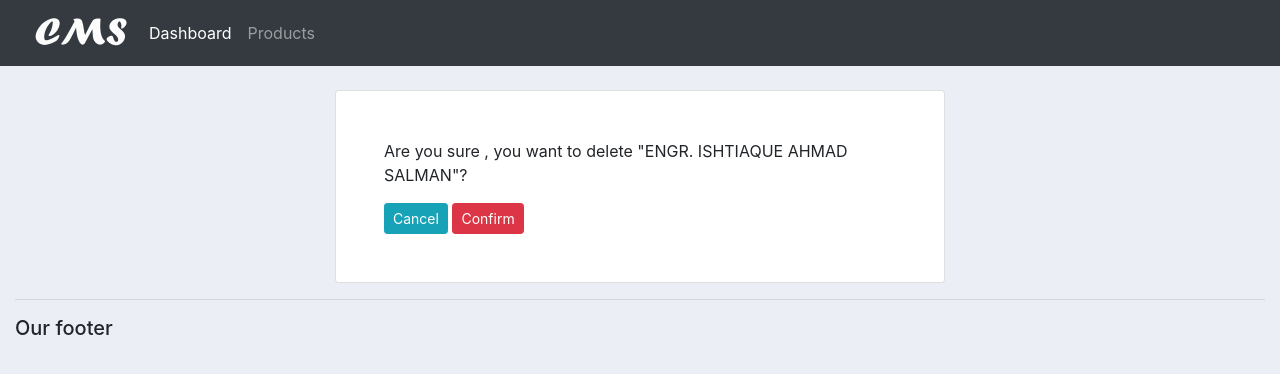
After one commit to Rayhun/Customer-Management, a Django app: page /delete_order/12 in a window 1280 px wide. The commit adds this page. Shown: the top 374 px of the page. Run offline with Django 3.2, Linux system fonts and the light colour scheme; data comes from the database, SQL or seed files in the repository; both versions use the stored data as it was after the commit; some libraries are stand-ins or nearby versions.

Commit message:
order delete operation

```diff
--- a/project/CMS/accounts/templates/accounts/customer.html
+++ b/project/CMS/accounts/templates/accounts/customer.html
@@ -55,8 +55,8 @@
                         <td>{{ order.Product.catagory }}</td>
                         <td>{{ order.date_created }}</td>
                         <td>{{ order.statur }}</td>
-                        <td><a class="btn btn-primary" href="#">Update</a></td>
-                        <td><a class="btn btn-danger" href="#">Remove</a></td>
+                        <td><a class="btn btn-sm btn-info" href="{% url 'update_order' order.pk %}">Update</a></td>
+                        <td><a class="btn btn-danger" href="{% url 'delete_order' order.pk %}">Delete</a></td>
                     </tr>
                     {% endfor %}
             </table>
--- a/project/CMS/accounts/templates/accounts/dashbord.html
+++ b/project/CMS/accounts/templates/accounts/dashbord.html
@@ -45,7 +45,7 @@
                     <td>{{ order.date_created }}</td>
                     <td>{{ order.statur }}</td>
                     <td><a class="btn btn-sm btn-info" href="{% url 'update_order' order.pk %}">Update</a></td>
-                    <td><a class="btn btn-danger" href="#">Delete</a></td>
+                    <td><a class="btn btn-sm btn-danger" href="{% url 'delete_order' order.pk %}">Delete</a></td>
                 </tr>
                 {% endfor %}
             </table>
--- /dev/null
+++ b/project/CMS/accounts/templates/accounts/delete.html
@@ -0,0 +1,18 @@
+{% extends 'accounts/main.html' %}
+{% load static %}
+{% block content %}
+<div class="container-fluid">
+<br>
+<div class="row">
+    <div class="col-md-6 m-auto">
+        <div class="card card-body p-5">
+            <p>Are you sure , you want to delete "{{ form }}"?</p>
+            <form action="{% url 'delete_order' form.pk %}" method="POST">
+                {% csrf_token %}
+                <a class="btn btn-sm btn-info" href="{% url 'home' %}">Cancel</a>
+                <input class="btn btn-sm btn-danger" type="submit" name="Confirm" value="Confirm">
+            </form>
+        </div>
+    </div>
+</div>
+{% endblock %}
--- a/project/CMS/accounts/urls.py
+++ b/project/CMS/accounts/urls.py
@@ -8,4 +8,5 @@ urlpatterns = [
     path('customer/<int:pk>', views.customer, name="customer"),
     path('create_order/', views.createOrder, name="create_order"),
     path('update_order/<int:pk>', views.updateOrder, name="update_order"),
+    path('delete_order/<int:pk>', views.deleteOrder, name="delete_order"),
 ]
--- a/project/CMS/accounts/views.py
+++ b/project/CMS/accounts/views.py
@@ -65,3 +65,11 @@ def updateOrder(request, pk):
             return redirect('/')
     context = {'form':form}
     return render(request, 'accounts/order_form.html', context)
+
+def deleteOrder(request, pk):
+    order = Order.objects.get(pk=pk)
+    if request.method == "POST":
+        order.delete()
+        return redirect('/')
+    context = {'form':order}
+    return render(request, 'accounts/delete.html', context)
```
Also changed, not shown: project/CMS/db.sqlite3.
